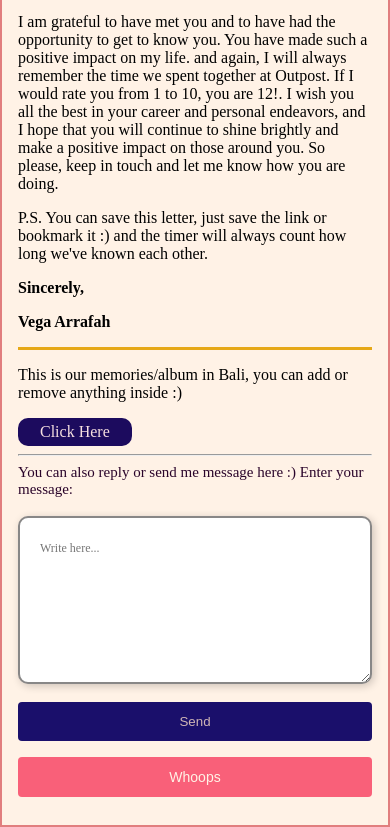
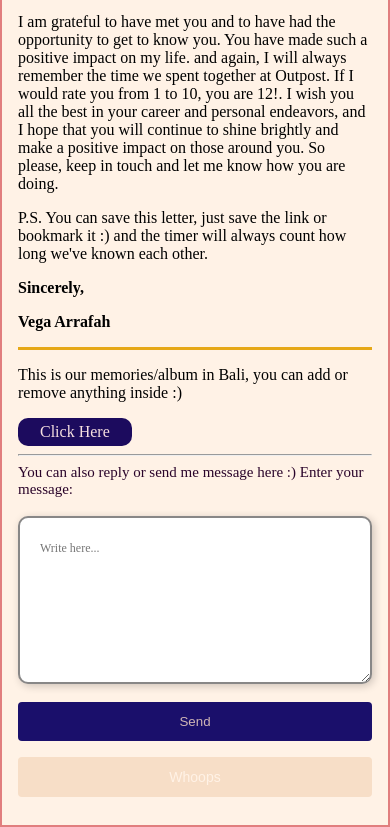
Before and after one commit to arrafahvg/letter, a plain HTML site: page Letter 1.html in a window 390 px wide. In both pictures the pointer is over the button "Whoops". Shown: the part 893-1720 px from the top of the page. Drawn offline with Linux system fonts and the light colour scheme.

Commit message:
Update Letter 1.html
Signed-off-by: arrafahvg <121338080+arrafahvg@users.noreply.github.com>

```diff
--- a/Letter 1.html
+++ b/Letter 1.html
@@ -421,7 +421,7 @@
 }
     .hidden-button:hover,
     .hidden-button:active {
-      background-color: rgb(249, 96, 121);
+      background-color: #f7dec7;
     }
   }
 
```
